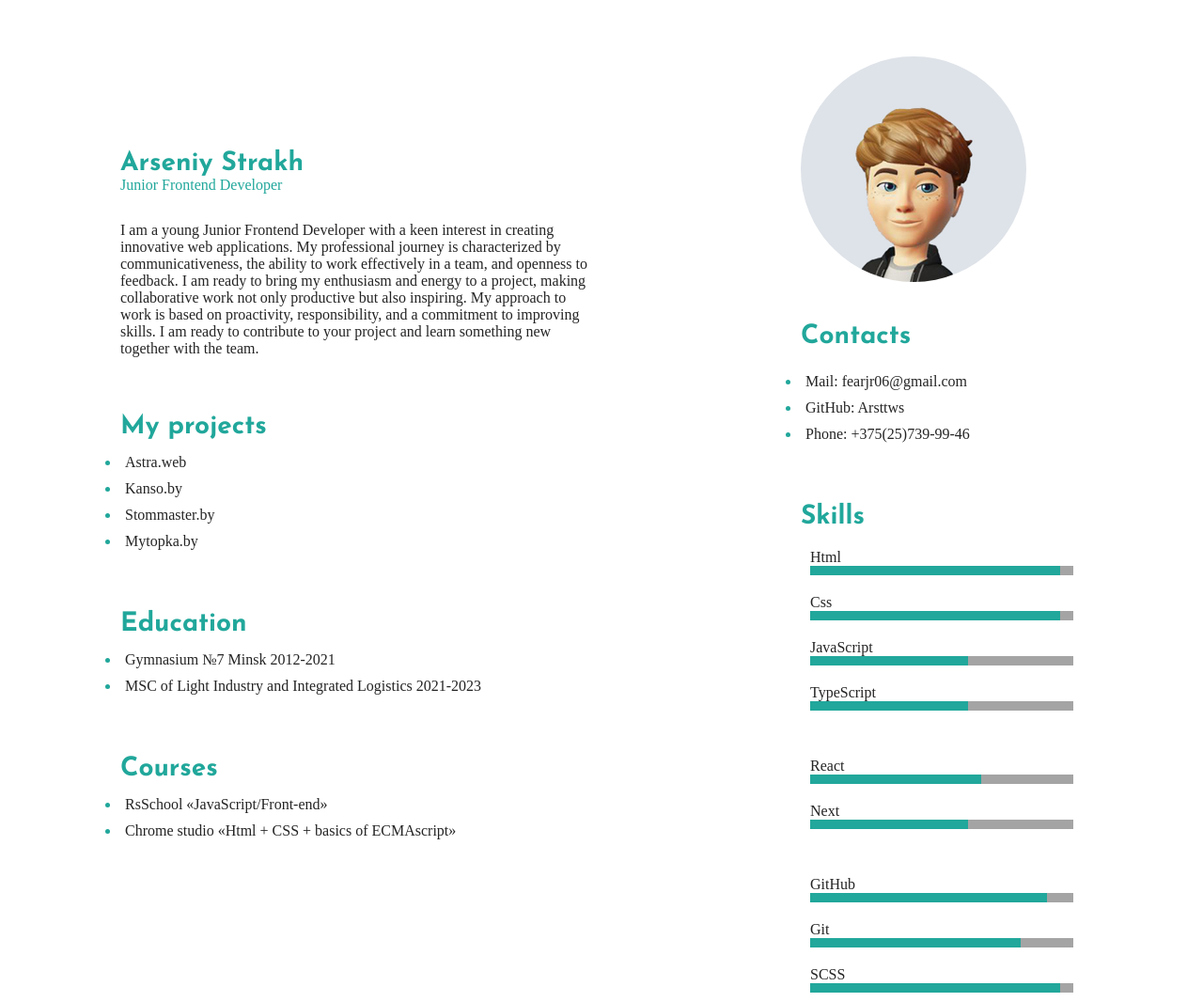
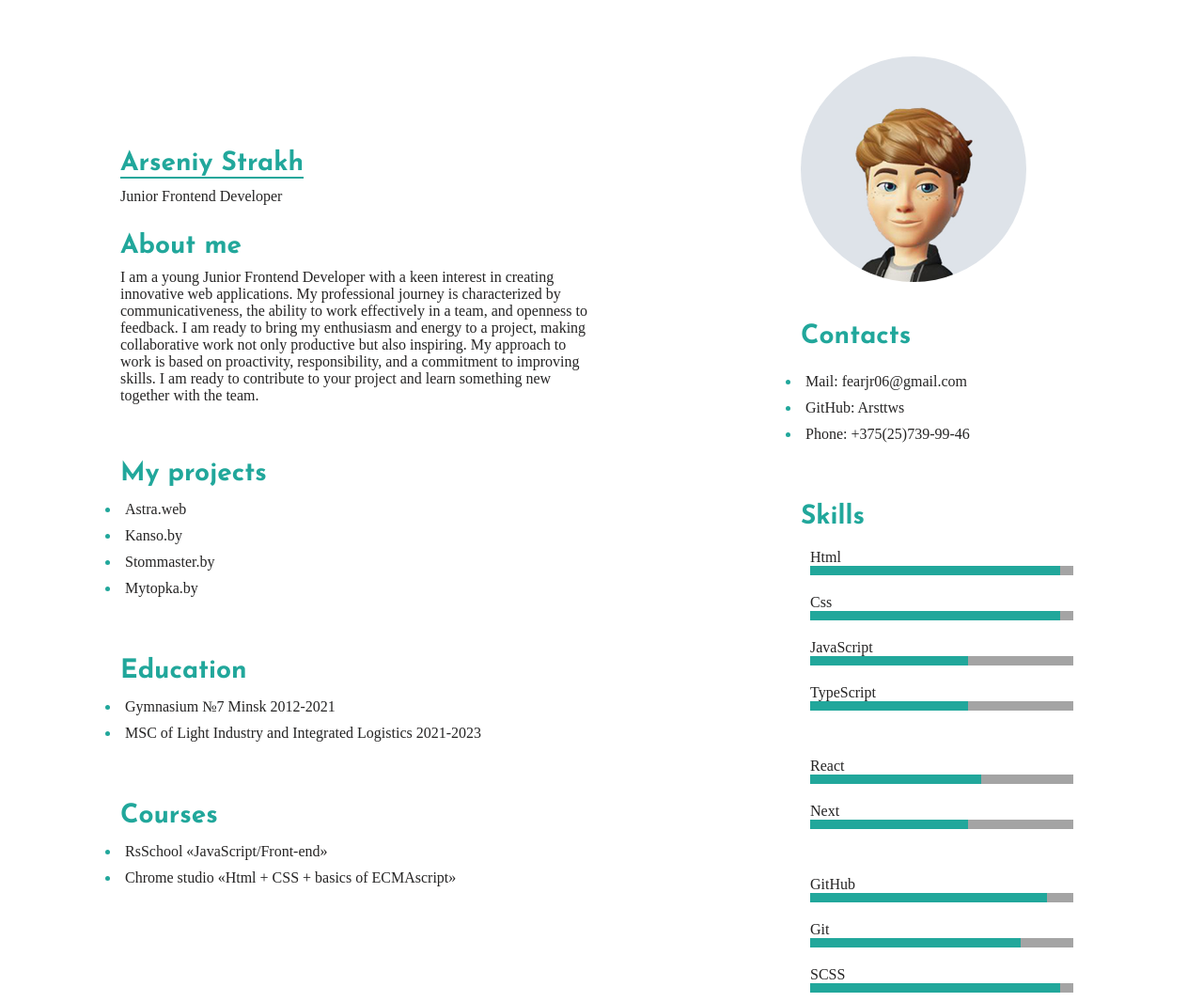
Before and after one commit to Arsttws/cv, a plain HTML site: page index.html in a window 1280 px wide. Shown: the whole page at 94% size. Drawn offline with Linux system fonts and the light colour scheme; a web font is replaced by a local one.

Commit message:
feat: fix name

```diff
--- a/index.html
+++ b/index.html
@@ -16,6 +16,7 @@
           </div>
           <p class="employment">Junior Frontend Developer</p>
           <div class="info">
+            <p class="headline">About me</p>
             <p>I am a young Junior Frontend Developer with a keen interest in creating innovative web applications. My professional journey is characterized by communicativeness, the ability to work effectively in a team, and openness to feedback. I am ready to bring my enthusiasm and energy to a project, making collaborative work not only productive but also inspiring.
 
               My approach to work is based on proactivity, responsibility, and a commitment to improving skills. I am ready to contribute to your project and learn something new together with the team.</p>
--- a/style.css
+++ b/style.css
@@ -40,13 +40,20 @@
 .employment{
     margin-bottom: 30px;
     font-size: 16px;
-    color: var(--headline-text-color);
 }
 .name p{
     font-size: var(--headline-text-size);
     font-family: josefin;
     color: var(--headline-text-color);
     width: fit-content;
+}
+.name p::after{
+    content: '';
+    display: flex;
+    width: 100%;
+    background: var(--headline-text-color);
+    height: 2px;
+    margin-bottom: 10px;
 }
 .info{
     max-width: 500px;
```
